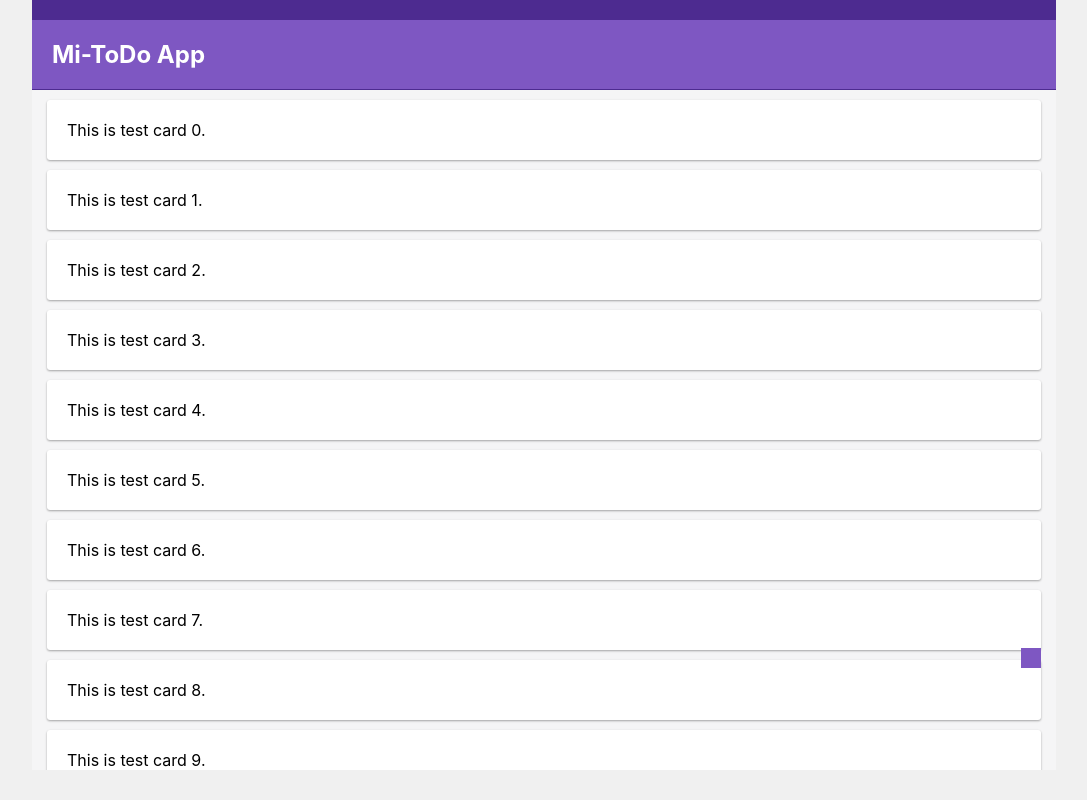
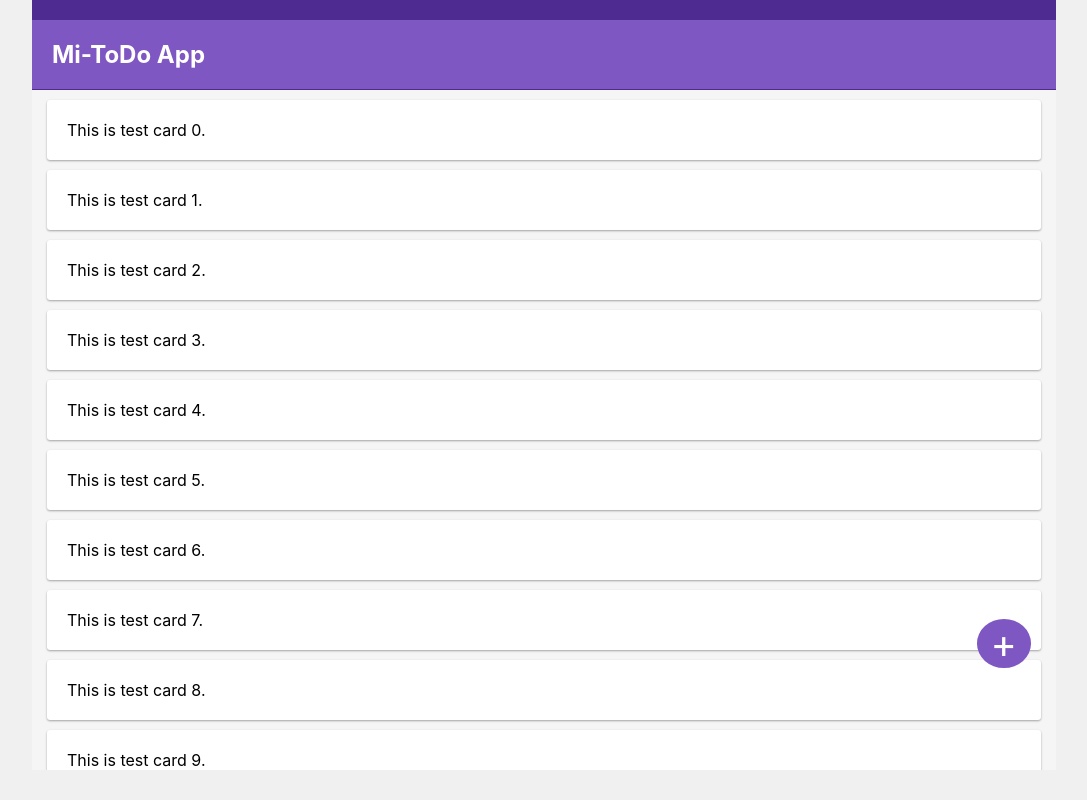
Before and after one commit to I-am-Groot/todo-pwa-next, a Next.js app: page / in a window 1280 px wide. Shown: the whole page, without its empty margins (96-1183 px from the left). Built offline with nearby package versions, Linux system fonts and the light colour scheme.

Commit message:
added key to list

```diff
--- a/pages/index.js
+++ b/pages/index.js
@@ -1,4 +1,5 @@
 import Head from "next/head";
+import Link from "next/link";
 import styles from "../styles/Home.module.css";
 
 export default function Home() {
@@ -24,11 +25,13 @@ export default function Home() {
                     <h2>Mi-ToDo App</h2>
                 </section>
                 <section className={styles.app_content}>
-                    <section className={styles.app_fab_container}></section>
+                    <section className={styles.app_fab_container}>
+                        <a href="#" className={styles.circular_button}>+</a>
+                    </section>
                     <section className={styles.app_scroll_view}>
                         {
                             (new Array(20)).fill(0).map((_, index) => (
-                                <article className={styles.app_todo_card}>
+                                <article className={styles.app_todo_card} key={index}>
                                     This is test card {index}.
                                 </article>
                             ))
--- a/styles/Home.module.css
+++ b/styles/Home.module.css
@@ -43,9 +43,20 @@
 
 .app_fab_container {
     position: absolute;
+    bottom: 15%;
+    right: 25px;
+}
+
+.circular_button {
+    color: #FFFF;
     background-color: #7e57c2;
-    bottom: 15%;
-    right: 15px;
-    height: 20px;
-    width: 20px;
+    font-size: 40px;
+    padding: 0px 14px;
+    border-radius: 50%;
+    transition: background-color 0.3s;
 }
+
+.circular_button:hover {
+    background-color: #4d2b90;
+    transition-timing-function: ease-in-out;
+}
```
Also changed, not shown: 1 other file (tests, documents, lock files or other folders).
